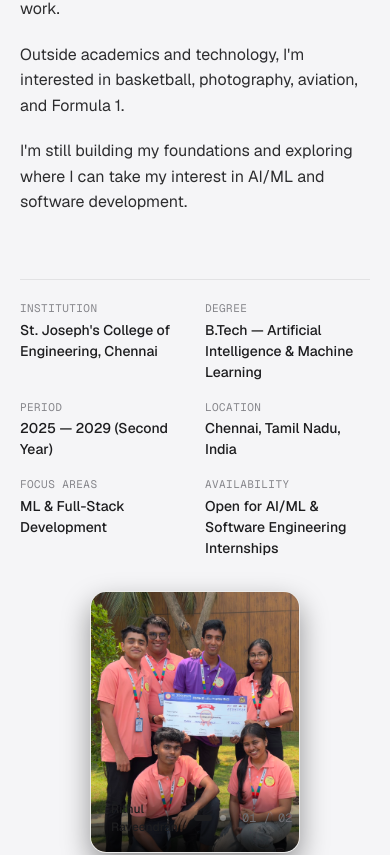
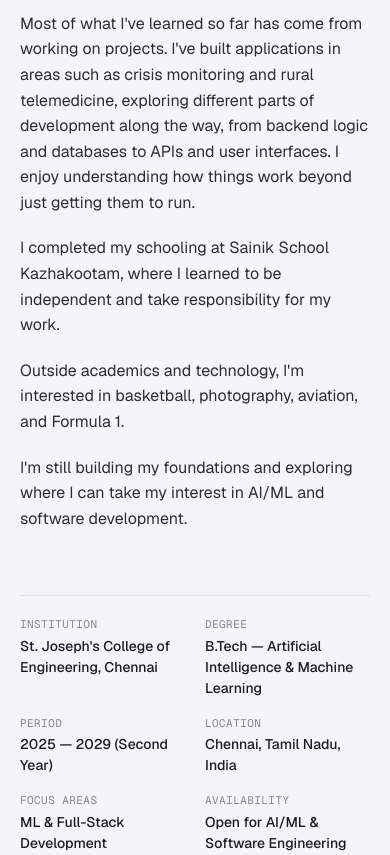
Before and after one commit to rithulraveendran/rithulraveendran.github.io, a React (Vite) app: page / in a window 390 px wide. Shown: the part 1736-2591 px from the top of the page. Built offline with nearby package versions, Linux system fonts and the light colour scheme.

Commit message:
feat(about): pin screen on title arrive, transition image, and scroll together

```diff
--- a/src/components/sections/02_About/About.module.css
+++ b/src/components/sections/02_About/About.module.css
@@ -1,6 +1,6 @@
 .section {
   position: relative;
-  padding: var(--space-24) var(--space-6);
+  padding: var(--space-20) var(--space-6);
   border-top: 1px solid var(--color-border-hairline);
   max-width: var(--max-width-wide);
   margin: 0 auto;
@@ -9,12 +9,24 @@
 .inner {
   display: grid;
   grid-template-columns: 1.15fr 0.85fr;
-  gap: var(--space-16);
+  grid-template-areas:
+    "header photo"
+    "story  photo";
+  column-gap: var(--space-16);
+  row-gap: var(--space-6);
   align-items: start;
 }
 
-/* Left Column: Narrative Content */
-.contentCol {
+/* Header Block: Eyebrow, Title & Lead */
+.headerBlock {
+  grid-area: header;
+  display: flex;
+  flex-direction: column;
+}
+
+/* Story Block: Narrative & Facts */
+.storyBlock {
+  grid-area: story;
   display: flex;
   flex-direction: column;
 }
@@ -42,7 +54,7 @@
   font-size: 1.25rem;
   color: var(--color-text-primary);
   line-height: var(--line-height-relaxed);
-  margin-bottom: var(--space-6);
+  margin-bottom: var(--space-4);
   font-weight: var(--font-weight-medium);
 }
 
@@ -62,7 +74,7 @@
 
 /* Structured Facts Table */
 .factsTable {
-  margin-top: var(--space-8);
+  margin-top: var(--space-4);
   border-top: 1px solid var(--color-border-hairline);
   display: flex;
   flex-direction: column;
@@ -87,11 +99,12 @@
   font-weight: var(--font-weight-medium);
 }
 
-/* Right Column: Sticky Photo Stage */
+/* Right Column: Dynamic Photo Stage (Moves naturally with text once unpinned) */
 .photoCol {
-  position: sticky;
-  top: calc(4rem + var(--space-8));
-  height: min(600px, 75vh);
+  grid-area: photo;
+  position: relative;
+  align-self: start;
+  height: min(580px, 70vh);
   display: flex;
   flex-direction: column;
   justify-content: center;
@@ -228,17 +241,23 @@
 
 @media (max-width: 860px) {
   .section {
-    padding: var(--space-16) var(--space-5);
+    padding: var(--space-12) var(--space-5);
   }
 
   .inner {
-    grid-template-columns: 1fr;
-    gap: var(--space-6);
+    display: flex;
+    flex-direction: column;
+    gap: var(--space-4);
+  }
+
+  .headerBlock {
+    order: 1;
   }
 
   .photoCol {
-    position: static;
-    width: min(14rem, 60%);
+    order: 2;
+    position: relative;
+    width: min(15rem, 65%);
     aspect-ratio: 4 / 5;
     height: auto;
     margin: var(--space-2) auto var(--space-4);
@@ -249,13 +268,17 @@
     box-shadow: 0 12px 28px rgba(0, 0, 0, 0.4);
   }
 
+  .storyBlock {
+    order: 3;
+  }
+
   .title {
     font-size: clamp(1.85rem, 6vw, 2.4rem);
   }
 
   .lead {
     font-size: 1.1rem;
-    margin-bottom: var(--space-4);
+    margin-bottom: var(--space-2);
   }
 
   .paragraph {
--- a/src/components/sections/02_About/About.tsx
+++ b/src/components/sections/02_About/About.tsx
@@ -15,18 +15,23 @@ export function About() {
   const photos = ABOUT_CONTENT.photos;
   const totalPhotos = photos.length;
 
-  // Scroll-driven photo choreography synchronized with the reading narrative
+  // Scroll-driven photo choreography:
+  // When the About section title arrives at top (below the fixed navbar),
+  // pin the screen to smoothly change the image, then unpin so scrolling moves
+  // the text with the image moving along until the end of the section.
   useScrollTrigger(
     () => {
       if (prefersReducedMotion || typeof window === 'undefined' || totalPhotos <= 1) return;
 
       const trigger = ScrollTrigger.create({
         trigger: sectionRef.current,
-        start: 'top 30%',
-        end: 'bottom 70%',
+        start: 'top 4rem',
+        end: '+=450',
+        pin: true,
+        anticipatePin: 1,
         onUpdate: (self) => {
-          const targetIdx = self.progress >= 0.45 ? 1 : 0;
-          setActivePhotoIndex(targetIdx);
+          const targetIdx = Math.min(totalPhotos - 1, Math.floor(self.progress * totalPhotos));
+          setActivePhotoIndex((prev) => (prev !== targetIdx ? targetIdx : prev));
         },
       });
 
@@ -47,31 +52,14 @@ export function About() {
   return (
     <section id="about" ref={sectionRef} className={styles.section} aria-label="About Rithul Raveendran">
       <div className={styles.inner}>
-        {/* Left Column: Narrative Content (Always Static & Unchanging) */}
-        <div className={styles.contentCol}>
+        {/* Header Block: Eyebrow, Title & Lead */}
+        <div className={styles.headerBlock}>
           <p className={styles.eyebrow}>{ABOUT_CONTENT.eyebrow}</p>
           <h2 className={styles.title}>{ABOUT_CONTENT.title}</h2>
           <p className={styles.lead}>{ABOUT_CONTENT.lead}</p>
-
-          <div className={styles.narrative}>
-            {ABOUT_CONTENT.paragraphs.map((paragraph, idx) => (
-              <p key={idx} className={styles.paragraph}>
-                {paragraph}
-              </p>
-            ))}
-          </div>
-
-          <dl className={styles.factsTable} aria-label="Academic & Technical Background Facts">
-            {ABOUT_CONTENT.facts.map((fact, idx) => (
-              <div key={idx} className={styles.factRow}>
-                <dt className={styles.factLabel}>{fact.label}</dt>
-                <dd className={styles.factValue}>{fact.value}</dd>
-              </div>
-            ))}
-          </dl>
         </div>
 
-        {/* Right Column: Dynamic Photograph Stage */}
+        {/* Dynamic Photograph Stage */}
         <div
           className={styles.photoCol}
           aria-label="Personal Photography Gallery"
@@ -114,7 +102,7 @@ export function About() {
                       src={getAssetPath(photo.src)}
                       alt={photo.alt}
                       className={styles.photoImg}
-                      loading="lazy"
+                      loading="eager"
                       onError={() => handleImageError(photo.id)}
                     />
                     {photo.caption && (
@@ -148,6 +136,26 @@ export function About() {
             )}
           </div>
         </div>
+
+        {/* Story Block: Narrative & Background Facts */}
+        <div className={styles.storyBlock}>
+          <div className={styles.narrative}>
+            {ABOUT_CONTENT.paragraphs.map((paragraph, idx) => (
+              <p key={idx} className={styles.paragraph}>
+                {paragraph}
+              </p>
+            ))}
+          </div>
+
+          <dl className={styles.factsTable} aria-label="Academic & Technical Background Facts">
+            {ABOUT_CONTENT.facts.map((fact, idx) => (
+              <div key={idx} className={styles.factRow}>
+                <dt className={styles.factLabel}>{fact.label}</dt>
+                <dd className={styles.factValue}>{fact.value}</dd>
+              </div>
+            ))}
+          </dl>
+        </div>
       </div>
     </section>
   );
```
